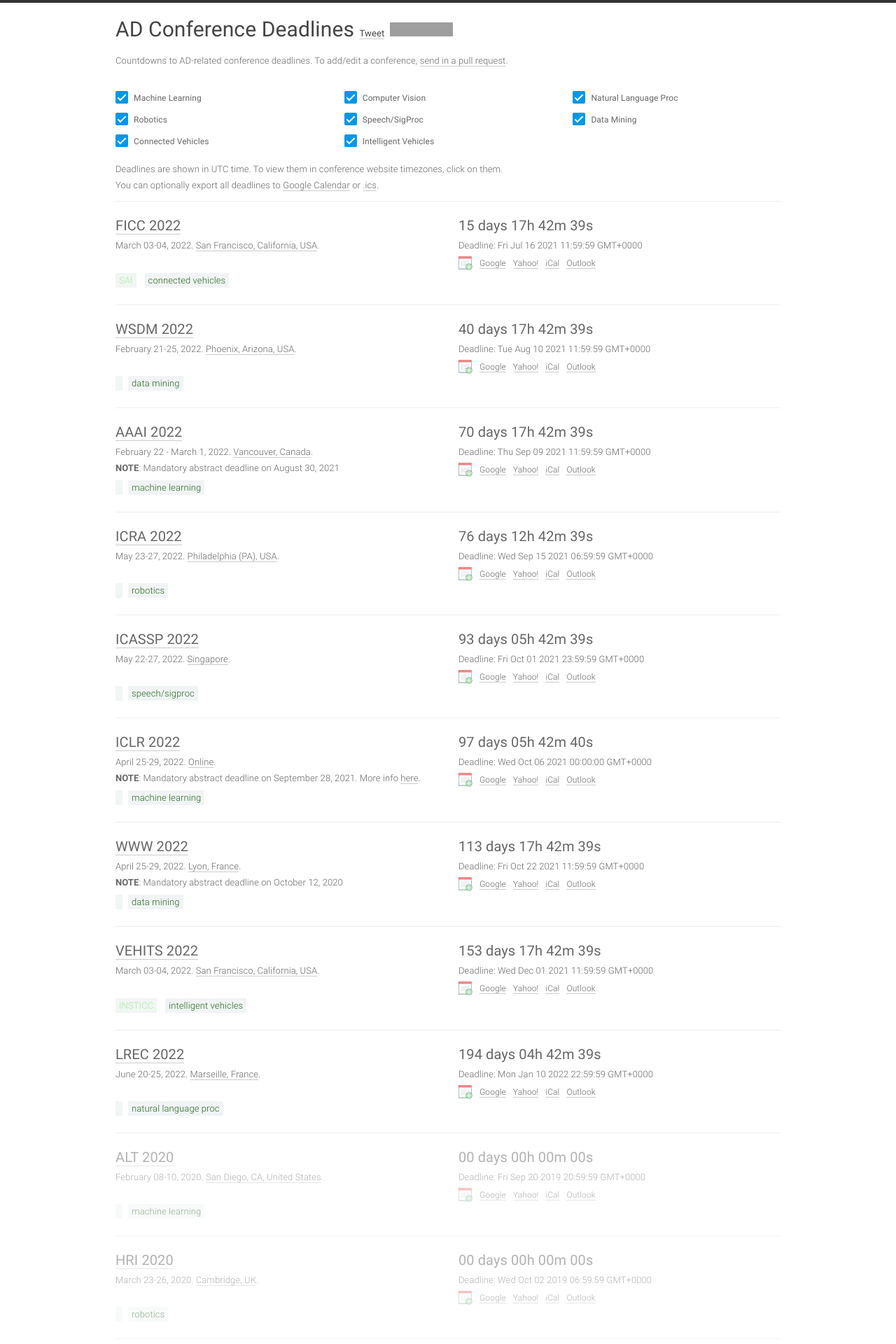
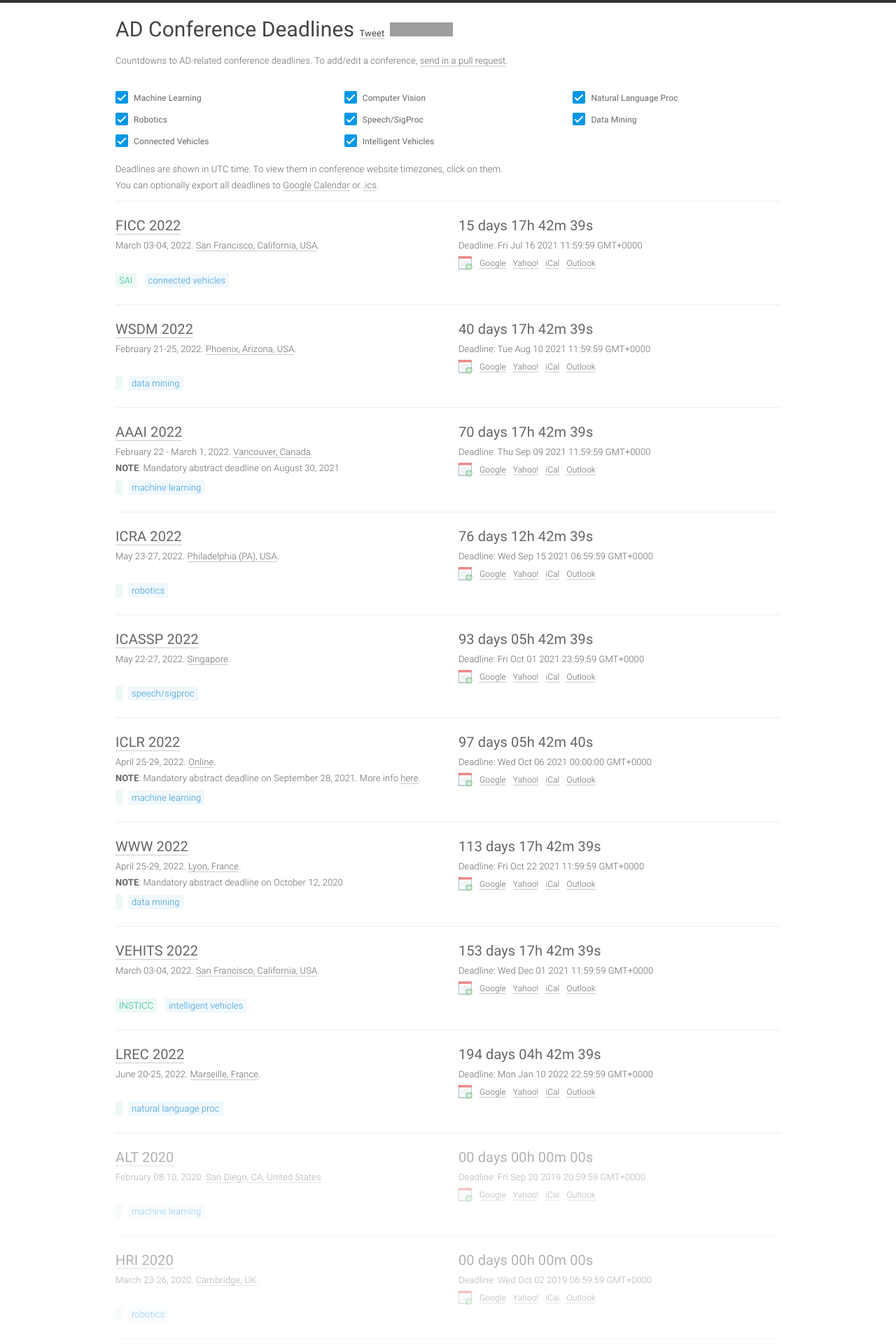
Before and after one commit to paperswithcode/ai-deadlines, a Jekyll site: the page built from index.html, in a window 1280 px wide. Shown: the top 1920 px of the page at 70% size. Built offline with Jekyll 4.4.1, drawn with Linux system fonts in a browser that asks for light colours; comment, search, counter and statistics services are not loaded; grey boxes are pictures that could not be loaded.

Commit message:
Update deadlines.css

```diff
--- a/static/css/deadlines.css
+++ b/static/css/deadlines.css
@@ -131,8 +131,8 @@
 }
 
 .conf-sub {
-  color: rgb(36, 101, 30);
-  background: rgba(236, 240, 241, 0.7);
+  color: rgb(52, 152, 219 );
+  background: rgba(235, 245, 251, 0.7);
   font-size: 13px;
   padding: 3px 5px;
   margin-right: 8px;
@@ -145,8 +145,8 @@
 }
 
 .host-sub {
-  color: rgb(168, 235, 157);
-  background: rgba(236, 241, 240, 0.7);
+  color: rgb(26, 188, 156);
+  background: rgba(233, 247, 239, 0.7);
   font-size: 13px;
   padding: 3px 5px;
   margin-right: 8px;
```
